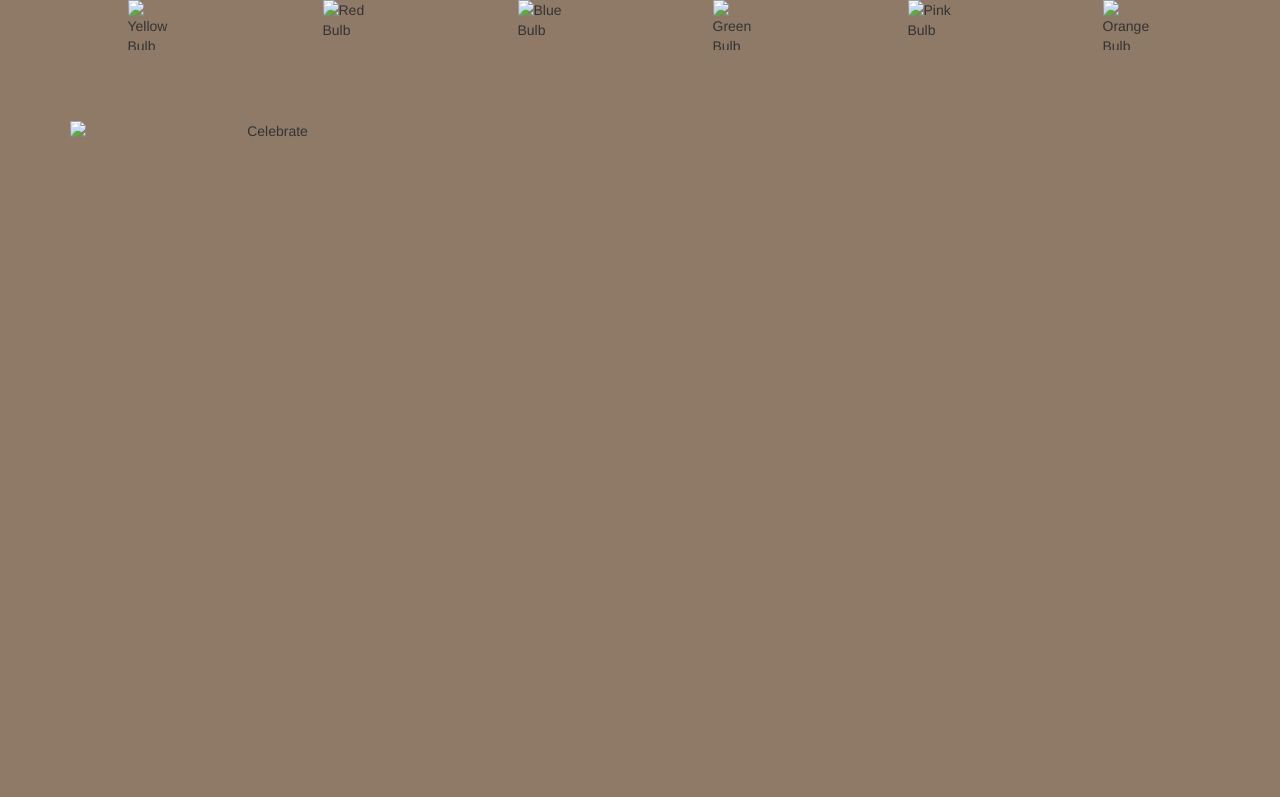
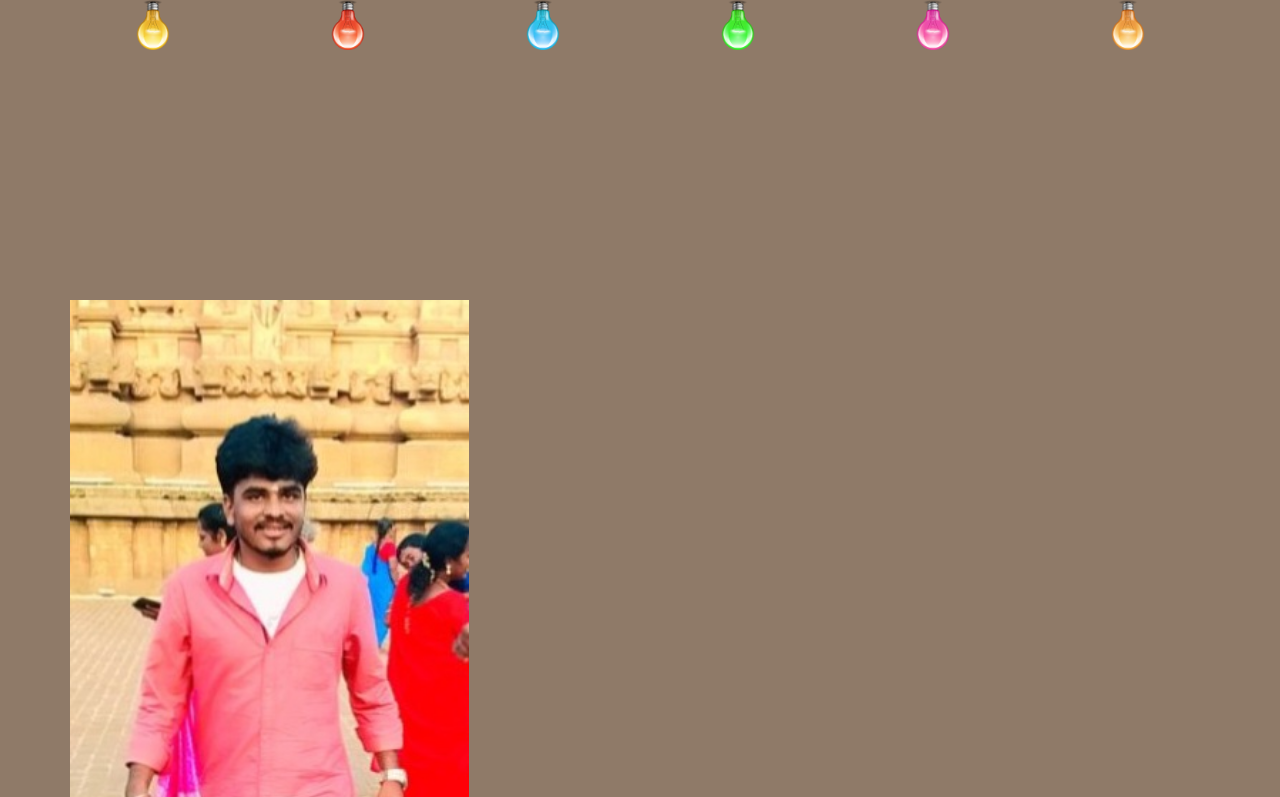
Before and after one commit to sanjeevans408/Guna, a website: page index.html in a window 1280 px wide. Both pictures are taken after a click on the button "TURN ON LIGHTS". Shown: the top 797 px of the page. Drawn offline with nearby package versions, Linux system fonts and the light colour scheme.

Commit message:
Update index.html

```diff
--- a/index.html
+++ b/index.html
@@ -69,38 +69,38 @@
 			<h4 style="color:#0f962c;">Qudus</h4>
 		</div>
 
-		<img src="Images/Balloon-Border.png" width="100%" class="balloon-border">
+		<img src="Balloon-Border.png" width="100%" class="balloon-border">
 
 		<div class="container">
 			<div class="row">
 				<div class="col-md-2 col-xs-2 bulb-holder">
-					<img class="bulb" src="Images/bulb_yellow.png" alt="Yellow Bulb">
+					<img class="bulb" src="bulb_yellow.png" alt="Yellow Bulb">
 				</div>
 				<div class="col-md-2 col-xs-2 bulb-holder">
-					<img class="bulb" src="Images/bulb_red.png" alt="Red Bulb">
+					<img class="bulb" src="bulb_red.png" alt="Red Bulb">
 				</div>
 				<div class="col-md-2 col-xs-2 bulb-holder">
-					<img class="bulb" src="Images/bulb_blue.png" alt="Blue Bulb">
+					<img class="bulb" src="bulb_blue.png" alt="Blue Bulb">
 				</div>
 				<div class="col-md-2 col-xs-2 bulb-holder">
-					<img class="bulb" src="Images/bulb_green.png" alt="Green Bulb">
+					<img class="bulb" src="bulb_green.png" alt="Green Bulb">
 				</div>
 				<div class="col-md-2 col-xs-2 bulb-holder">
-					<img class="bulb" src="Images/bulb_pink.png" alt="Pink Bulb">
+					<img class="bulb" src="bulb_pink.png" alt="Pink Bulb">
 				</div>
 				<div class="col-md-2 col-xs-2 bulb-holder">
-					<img class="bulb" src="Images/bulb_orange.png" alt="Orange Bulb">
+					<img class="bulb" src="bulb_orange.png" alt="Orange Bulb">
 				</div>
 			</div>
 			<div class="row">
 				<div class="col-md-12 text-center">
-					<img src="Images/HBD Banner.webp" class="bannar" alt="Happy Birthday Banner">
-					<img src="Images/HBD 2 Banner.webp" class="bannar" alt="Happy Birthday Banner 2">
+					<img src="HBD Banner.webp" class="bannar" alt="Happy Birthday Banner">
+					<img src="HBD 2 Banner.webp" class="bannar" alt="Happy Birthday Banner 2">
 				</div>
 			</div>
 			<div class="row">
 				<div class="col-md-12 text-center">
-					<img src="Images\guna.jpg" class="celebrate-img" alt="Celebrate"> <!-- Add the celebrate image here -->
+					<img src="guna.jpg" class="celebrate-img" alt="Celebrate"> <!-- Add the celebrate image here -->
 				</div>
 			</div>
 			<div class="row cake-cover">
```
